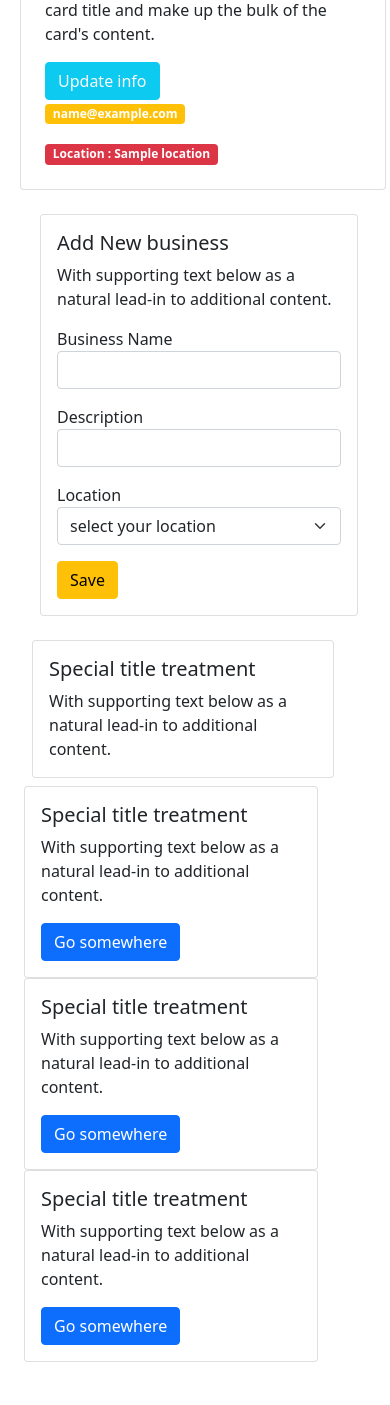
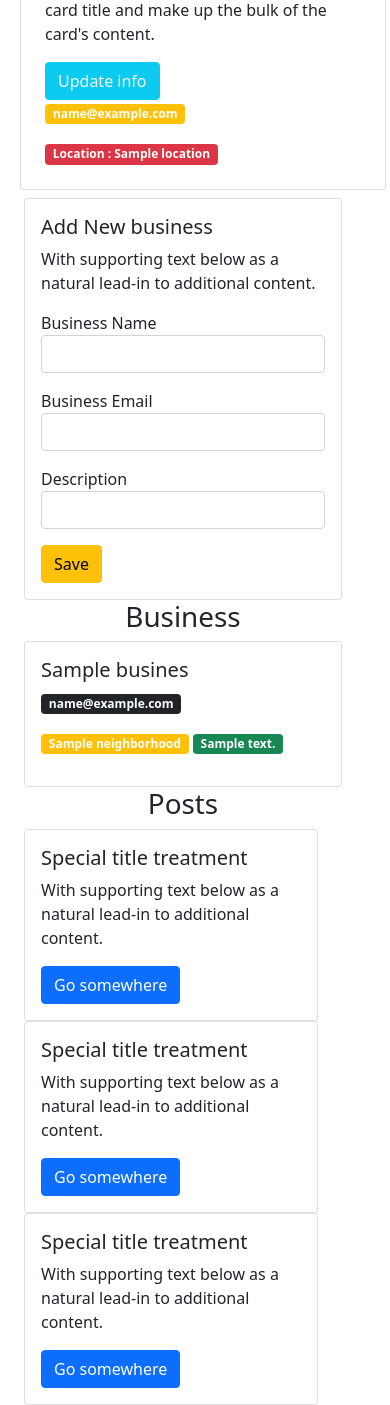
Before and after one commit to bensammwaniki/neighborhoodwatch, a Django app: page /profile/ in a window 390 px wide. Shown: the part 468-1873 px from the top of the page. Before the commit the page ends 1830 px from the top, so only its background shows below. Run offline with Django 3.2, Linux system fonts and the light colour scheme; a user stored in the database is signed in; tables that the repository leaves empty hold one stand-in row (values such as "Sample post"); some libraries are stand-ins or nearby versions.

```diff
--- a/neighbor/templates/profile.html
+++ b/neighbor/templates/profile.html
@@ -34,53 +34,67 @@
     <!-- display card  -->
 
     <div class="row col-md-9">
-      <div class="col-sm-9 m-3" style="height: fit-content;">
+      <div class="col-sm-12" style="height: fit-content;">
         <div class="card cards1">
           <div class="card-body">
             <h5 class="card-title">Add New business</h5>
             <p class="card-text">With supporting text below as a natural lead-in to additional content.</p>
-            <form action="">
+            <form action="{% url 'add_business' %}" method="POST">
+              {% csrf_token %}
                   <div class="form-group mb-3">
                       <label for="bs_name">Business Name</label>
                       <input type="text" class="form-control" id="bs_name"
                           name="bs_name" value="">
                   </div>
                   <div class="form-group mb-3">
+                    <label for="bs_name">Business Email</label>
+                    <input type="text" class="form-control" id="bs_email"
+                        name="bs_email" value="">
+                </div>
+
+                  <div class="form-group mb-3">
                     <label for="bs_name">Description</label>
                     <input type="text" class="form-control" id="Description"
-                        name="description" value="">
+                        name="bs_desc" value="">
                   </div>
 
-                  <div class="form-group mb-3">
+                  <!-- <div class="form-group mb-3">
                     <label for="location">Location</label>
                     <select class="form-select" aria-label="Default select example" required>
                       <option selected>select your location</option>
-                      <option value="Donholm">Donholm</option>
-                      <option value="Kayole">Kayole</option>
-                      <option value="Umoja">Umoja</option>
+                      {% for neighborhood in neighborhood %}
+                      <option value="{{neighborhood.name}}">{{neighborhood.name}}</option>
+                      {% endfor %}
                     </select>
-                  </div>
+                  </div> -->
                   <button type="submit" class="btn btn-warning">Save</button>
             </form>
           </div>
         </div>
       </div>
-<div class="clear-fix">
 
-
-
-      <div class="col-sm-4 m-2">
+<div class="col-sm-12 text-center">
+  <h1>Business</h1>
+</div>
+     {% for bs in business %}
+      <div class="col-sm-4">
         <div class="card cards1">
           <div class="card-body">
-            <h5 class="card-title">Special title treatment</h5>
-            <p class="card-text">With supporting text below as a natural lead-in to additional content.</p>
+            <h5 class="card-title">{{bs.name}}</h5>
+            <p class="card-text badge bg-dark">{{bs.email}}</p>
+            <p class="card-text badge bg-warning">{{bs.neighbourhood}}</p>
+            <p class="card-text badge bg-success">{{bs.description}}</p>
           </div>
         </div>
       </div>
-    </div>
+      {% endfor %}
 
 
-    <div class="row col-md-9">
+      <div class="col-sm-12 text-center">
+        <h1>Posts</h1>
+      </div>
+
+    <div class="row col-md-12">
       <div class="col-sm-4">
         <div class="card cards1">
           <div class="card-body">
--- a/neighbor/urls.py
+++ b/neighbor/urls.py
@@ -7,7 +7,7 @@ urlpatterns = [
     path("", views.home),
     path("profile/", views.profile),
     path('profile/update/', views.update_profile, name='update.profile'),
-    # path('add/', views.postimage, name='save.project'),
+    path('add_business/', views.add_business, name='add_business'),
     # path('display/<int:id>/', views.show_image, name='display.project'),
     # path("display/delete/<int:id>/", views.delete_project, name="delete.project"),
     # path('display/rate/<int:id>/', views.rating, name='rate.project'),
--- a/neighbor/views.py
+++ b/neighbor/views.py
@@ -17,8 +17,8 @@ def profile(request):
     posts = Post.objects.filter(user_id=current_user.id)
     locations = Location.objects.all()
     neighborhood = Neighborhood.objects.all()
-    businesses = Business.objects.filter(user_id=userid)
-    return render(request, 'profile.html', {'profile': profile, 'posts': posts, 'locations': locations, 'neighborhood': neighborhood, 'businesses': businesses})
+    business = Business.objects.filter(user_id=userid)
+    return render(request, 'profile.html', {'profile': profile, 'posts': posts, 'locations': locations, 'neighborhood': neighborhood, 'business': business})
 
 @login_required(login_url='/accounts/login/')
 def update_profile(request):
@@ -80,3 +80,101 @@ def update_profile(request):
         return redirect('/profile', {'success': 'Updated your profile Successfully'})
     else:
         return render(request, 'profile.html', {'failed': 'Update Failed'})
+
+
+@login_required(login_url="/accounts/login/")
+def add_business(request):
+    if request.method == "POST":
+        current_user = request.user
+        name = request.POST["bs_name"]
+        email = request.POST["bs_email"]
+        description = request.POST["bs_desc"]
+        profile = Profile.objects.filter(user_id=current_user.id).first()
+
+        if profile is None:
+            profile = Profile.objects.filter(
+                user_id=current_user.id).first()  # get profile
+            posts = Post.objects.filter(user_id=current_user.id)
+            locations = Location.objects.all()
+            neighborhood = Neighborhood.objects.all()
+            business = Business.objects.filter(user_id=current_user.id)
+            return render(request, "profile.html", { "locations": locations, "neighborhood": neighborhood,"business": business,"posts": posts})
+        else:
+            neighborhood = profile.neighborhood
+
+        if neighborhood == "":
+            neighborhood = None
+        else:
+            neighborhood = Neighborhood.objects.get(name=neighborhood)
+
+        business = Business(
+            user_id=current_user.id,
+            name=name,
+            email=email,
+            description=description,
+            neighbourhood=neighborhood,
+        )
+        business.create_business()
+
+        return redirect("/profile", {"success": "Business Created Successfully"})
+    else:
+        return render(request, "profile.html", {"danger": "Business Failed"})
+
+
+@login_required(login_url="/accounts/login/")
+def add_post(request):
+    if request.method == "POST":
+        current_user = request.user
+        title = request.POST["title"]
+        content = request.POST["content"]
+        category = request.POST["category"]
+        location = request.POST["location"]
+
+        profile = Profile.objects.filter(user_id=current_user.id).first()
+        if profile is None:
+            profile = Profile.objects.filter(user_id=current_user.id).first()
+            posts = Post.objects.filter(user_id=current_user.id)
+            locations = Location.objects.all()
+            neighborhood = Neighborhood.objects.all()
+            businesses = Business.objects.filter(user_id=current_user.id)
+            return render(request, "profile.html", {"error":"please update your profile to post","locations": locations, "neighborhood": neighborhood, "categories": category, "businesses": businesses, "posts": posts})
+        else:
+            neighbourhood = profile.neighbourhood
+
+        if location == "":
+            location = None
+        else:
+            location = Location.objects.get(name=location)
+
+        if request.FILES:
+            image = request.FILES["image"]
+            image = cloudinary.uploader.upload(image)
+            image_url = image["url"]
+
+            post = Post(
+                user_id=current_user.id,
+                title=title,
+                content=content,
+                image=image_url,
+                category=category,
+                location=location,
+                neighbourhood=neighbourhood,
+            )
+            post.create_post()
+
+            return redirect("/profile", {"success": "Post was Created Successfully"})
+        else:
+            post = Post(
+                user_id=current_user.id,
+                title=title,
+                content=content,
+                category=category,
+                location=location,
+                neighbourhood=neighbourhood,
+            )
+            post.create_post()
+
+            return redirect("/profile", {"success": "Post Created Successfully"})
+
+    else:
+        return render(request, "profile.html", {"danger": "Post Creation Failed"})
```
